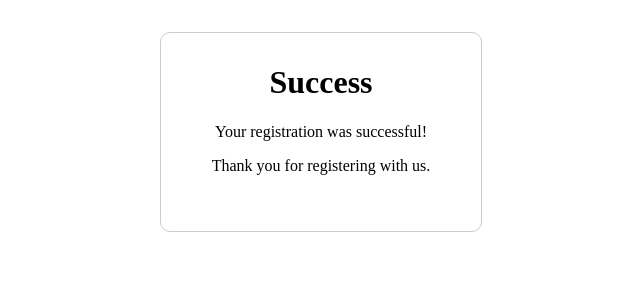
After one commit to jbernadas/JosephTheDreamer-Social-Network, a PHP site: page /success.html in a window 1280 px wide. The commit adds this page. Shown: the top 300 px of the page, without its empty margins (319-959 px from the left). Run offline with PHP 8.4, Linux system fonts and the light colour scheme.

Commit message:
Added more features and styling

```diff
--- a/css/style.css
+++ b/css/style.css
@@ -1,3 +1,18 @@
 .error_msg {
   color: red;
 }
+h1 {
+  text-align: center;
+}
+.login-area, .register-area, .content {
+  margin: 2rem auto;
+  text-align: center;
+  padding: 10px 10px 40px;
+  border: 1px solid #ccc;
+  width: 300px;
+  border-radius: 10px;
+}
+.login-area input, .register-area input {
+  margin-top: 5px;
+  margin-bottom: 5px;
+}
--- /dev/null
+++ b/success.html
@@ -0,0 +1,14 @@
+<!DOCTYPE html>
+<html>
+  <head>
+    <title>Success</title>
+    <link rel="stylesheet" href="css/style.css">
+  </head>
+  <body>
+    <div class="content">
+      <h1>Success</h1>
+      <p>Your registration was successful!</p>
+      <p>Thank you for registering with us.</p>
+    </div>
+  </body>
+</html>
```
Also changed, not shown: config/config.php (added, +12 -0 lines), includes/form_handlers/register_handler.php (added, +153 -0 lines), register.php (+17 -152 lines), includes/form_handlers/login_handler.php (added).
